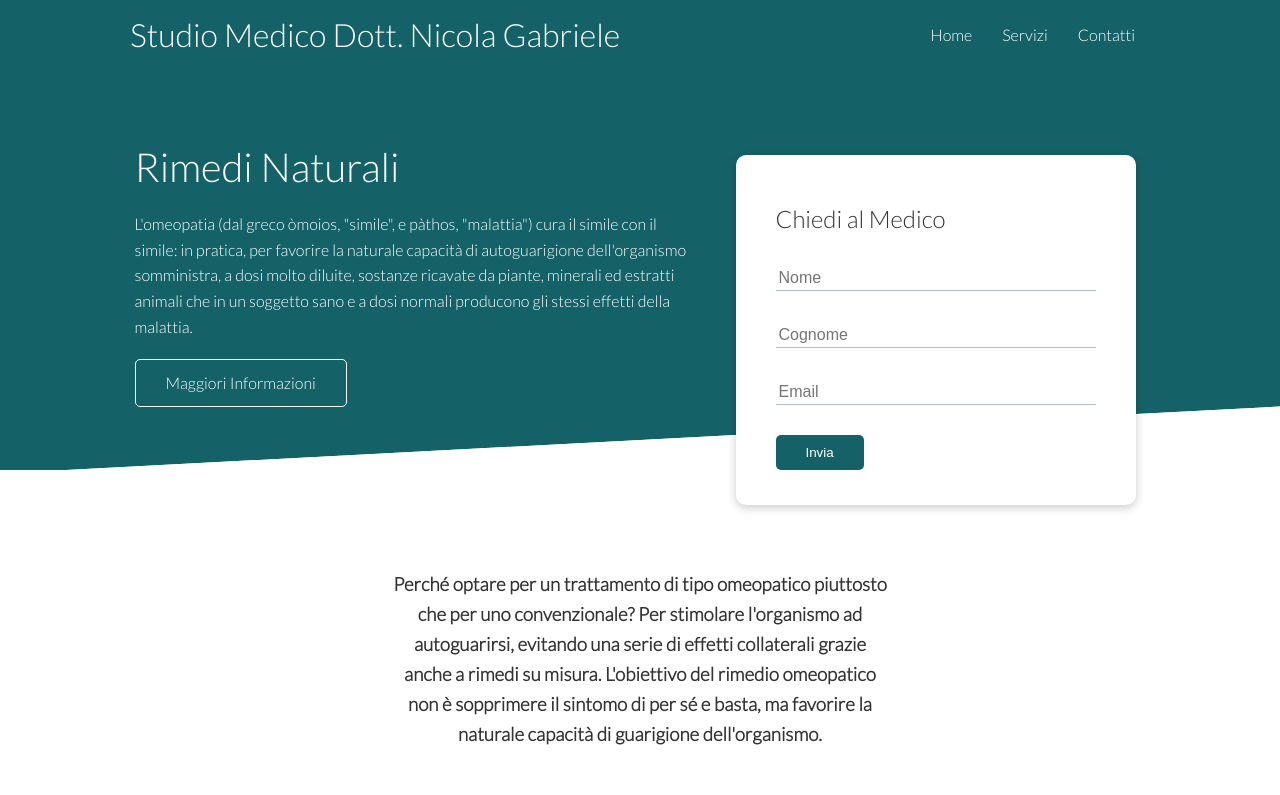
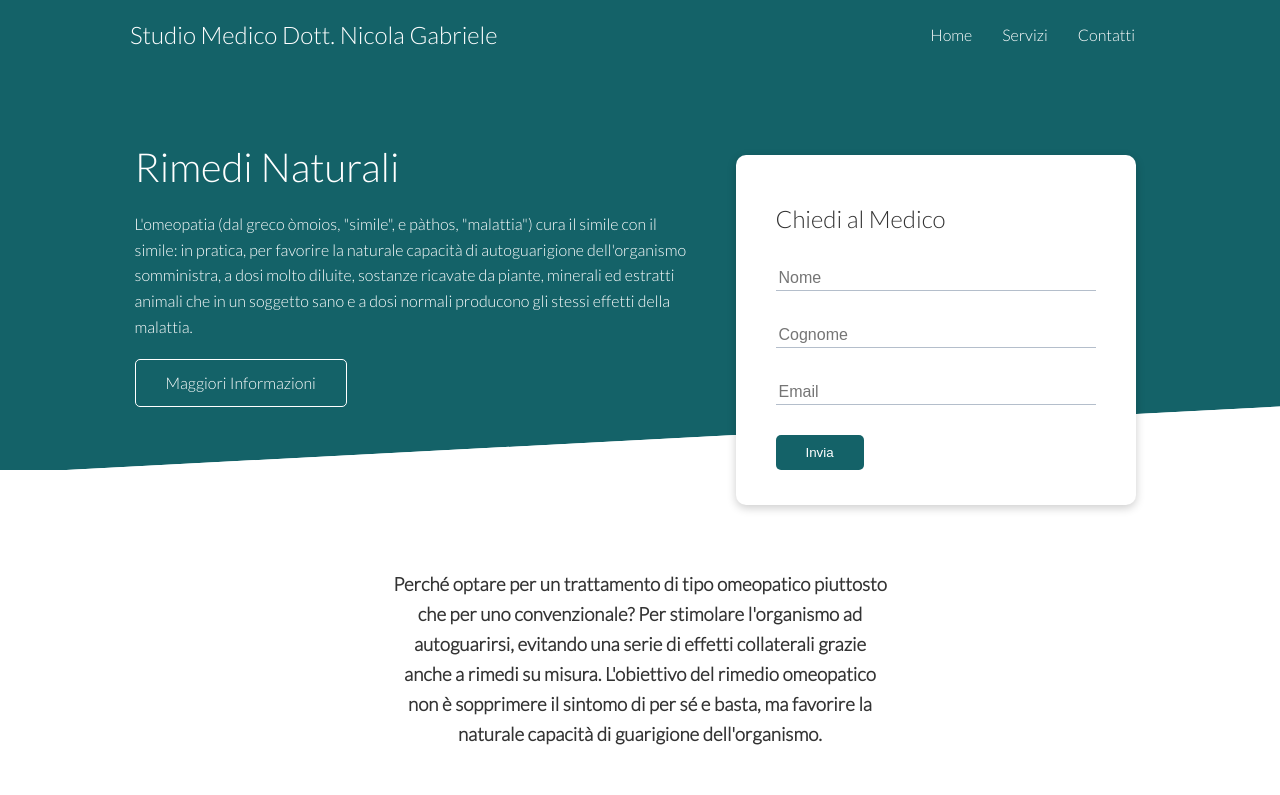
Before and after one commit to marcogabriele81/Studio-Medico-Dottor-Nicola-Gabriele, a plain HTML site: page index.html in a window 1280 px wide. Shown: the top 795 px of the page. Drawn offline with Linux system fonts and the light colour scheme.

Commit message:
Update index.html

```diff
--- a/index.html
+++ b/index.html
@@ -13,7 +13,7 @@
 
     <div class="navbar">
         <div class="container flex">
-            <h1 class="logo">Studio Medico Dott. Nicola Gabriele</h1>
+            <h2 class="logo">Studio Medico Dott. Nicola Gabriele</h2>
             <nav>
                 <ul>
                     <li><a href="index.html">Home</a></li>
```
